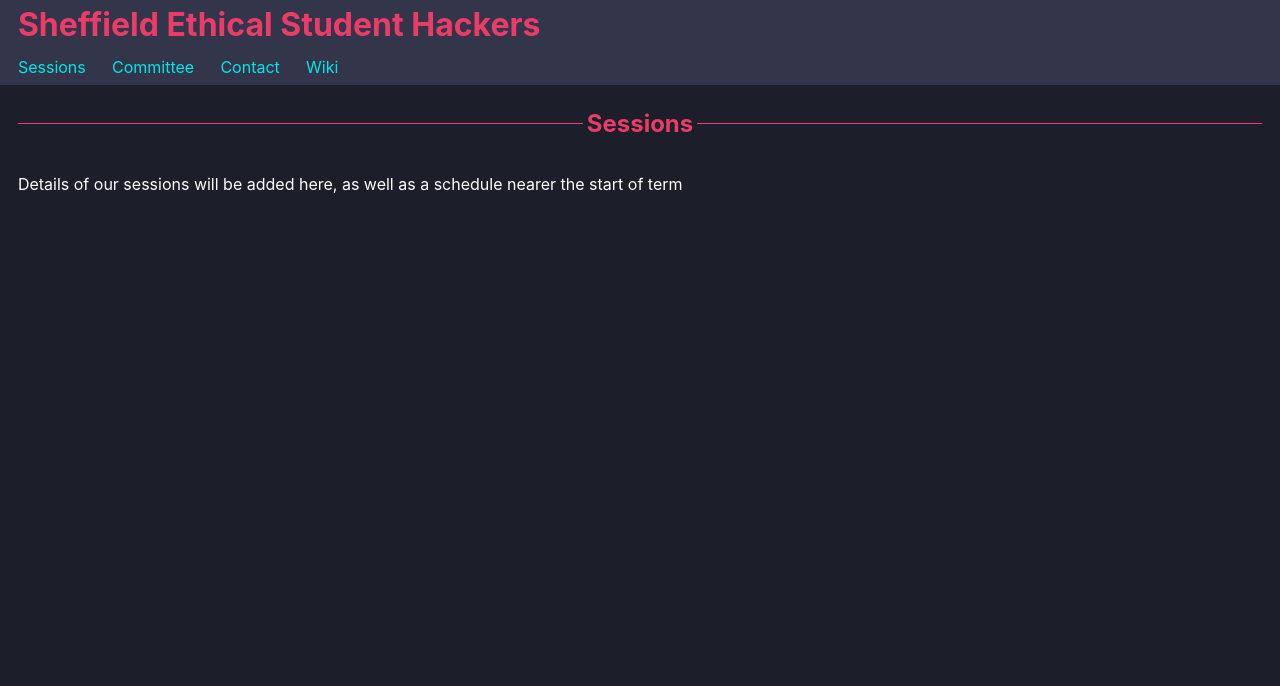
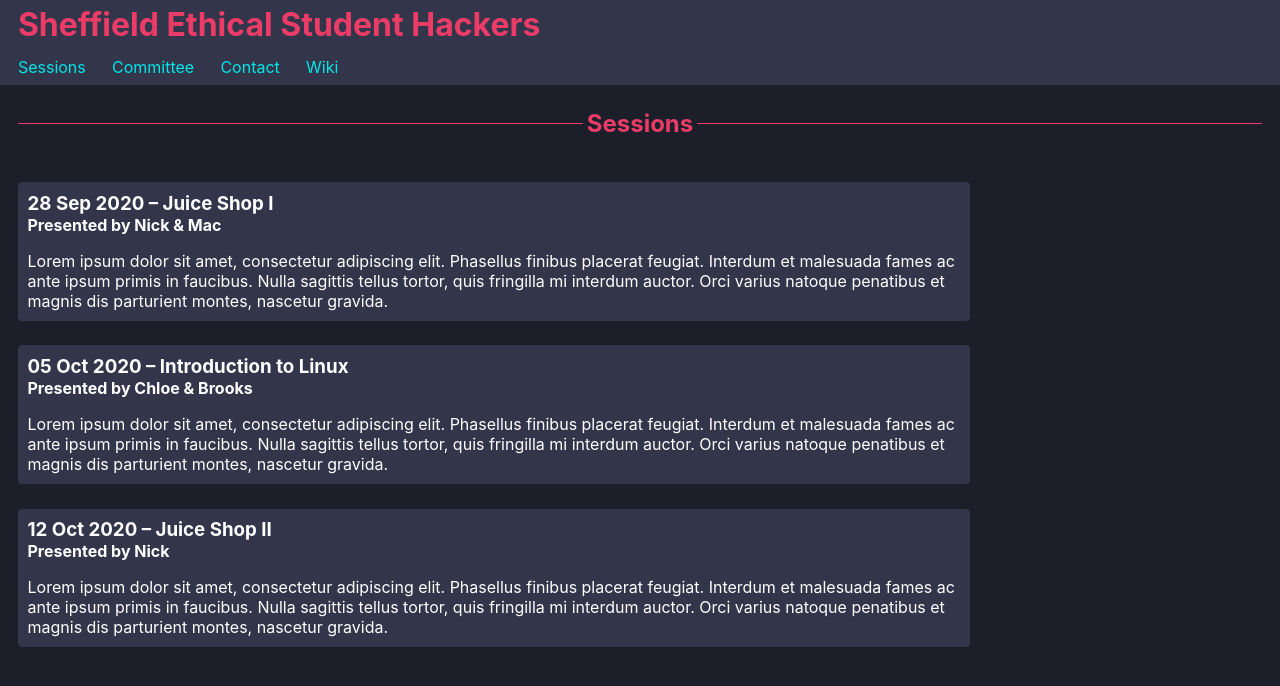
Before and after one commit to ShefESH/SeshWebsite, a Jekyll site: the page built from shefesh-site/sessions.html, in a window 1280 px wide. Shown: the top 686 px of the page. Built offline with Jekyll 4.4.1, drawn with Linux system fonts in a browser that asks for light colours.

Commit message:
Start adding sessions

```diff
--- a/shefesh-site/_config.yml
+++ b/shefesh-site/_config.yml
@@ -7,3 +7,5 @@ collections:
     output: true
   wiki:
     output: true
+  sessions:
+    output: true
--- /dev/null
+++ b/shefesh-site/_sass/sessions.scss
@@ -0,0 +1,19 @@
+$backgroundColorLight: #33354b;
+$lightBlue: #00e7e7;
+
+.session {
+    background-color: $backgroundColorLight;
+    margin: 2% 0%;
+    padding: 0.6em;
+    width: 75%;
+    min-width: 370px;
+    border-radius: 4px;
+}
+
+.session h3, h4 {
+    margin: 0;
+}
+
+.session p {
+    margin-bottom: 0;
+}
--- /dev/null
+++ b/shefesh-site/_sessions/juice_shop_1.html
@@ -0,0 +1,6 @@
+---
+title: Juice Shop I
+date: 2020-09-28
+presenter: Nick & Mac
+description: Lorem ipsum dolor sit amet, consectetur adipiscing elit. Phasellus finibus placerat feugiat. Interdum et malesuada fames ac ante ipsum primis in faucibus. Nulla sagittis tellus tortor, quis fringilla mi interdum auctor. Orci varius natoque penatibus et magnis dis parturient montes, nascetur gravida.
+---
--- /dev/null
+++ b/shefesh-site/_sessions/juice_shop_2.html
@@ -0,0 +1,6 @@
+---
+title: Juice Shop II
+date: 2020-10-12
+presenter: Nick
+description: Lorem ipsum dolor sit amet, consectetur adipiscing elit. Phasellus finibus placerat feugiat. Interdum et malesuada fames ac ante ipsum primis in faucibus. Nulla sagittis tellus tortor, quis fringilla mi interdum auctor. Orci varius natoque penatibus et magnis dis parturient montes, nascetur gravida.
+---
--- /dev/null
+++ b/shefesh-site/_sessions/linux.html
@@ -0,0 +1,6 @@
+---
+title: Introduction to Linux
+date: 2020-10-05
+presenter: Chloe & Brooks
+description: Lorem ipsum dolor sit amet, consectetur adipiscing elit. Phasellus finibus placerat feugiat. Interdum et malesuada fames ac ante ipsum primis in faucibus. Nulla sagittis tellus tortor, quis fringilla mi interdum auctor. Orci varius natoque penatibus et magnis dis parturient montes, nascetur gravida.
+---
--- /dev/null
+++ b/shefesh-site/assets/css/sessions.scss
@@ -0,0 +1,4 @@
+---
+---
+
+@import "sessions"
--- a/shefesh-site/sessions.html
+++ b/shefesh-site/sessions.html
@@ -1,9 +1,19 @@
 ---
 layout: default
 title: Sessions
+custom_css: sessions
 ---
 
 <div class="subpage_banner">
     <div class="separator"><h2>Sessions</h2></div>
 </div>
-<p>Details of our sessions will be added here, as well as a schedule nearer the start of term</p>
+
+<div id="sessions">
+    {% for item in site.sessions %}
+    <div class="session">
+        <h3>{{ item.date | date_to_string }} – {{ item.title }}</h3>
+        <h4>Presented by {{ item.presenter }}</h4>
+        <p>{{ item.description }}</p>
+    </div>
+    {% endfor %}
+</div>
```
